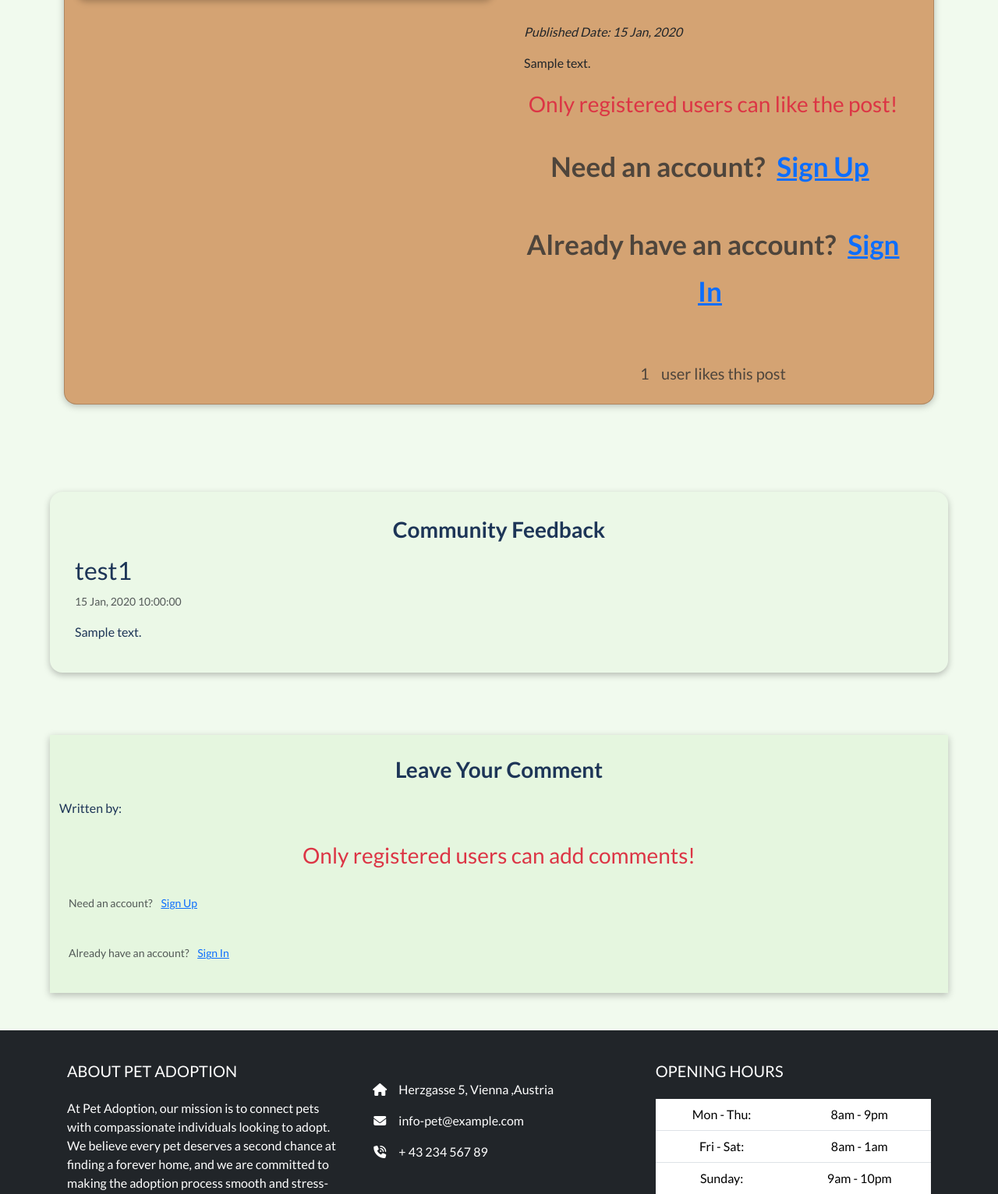
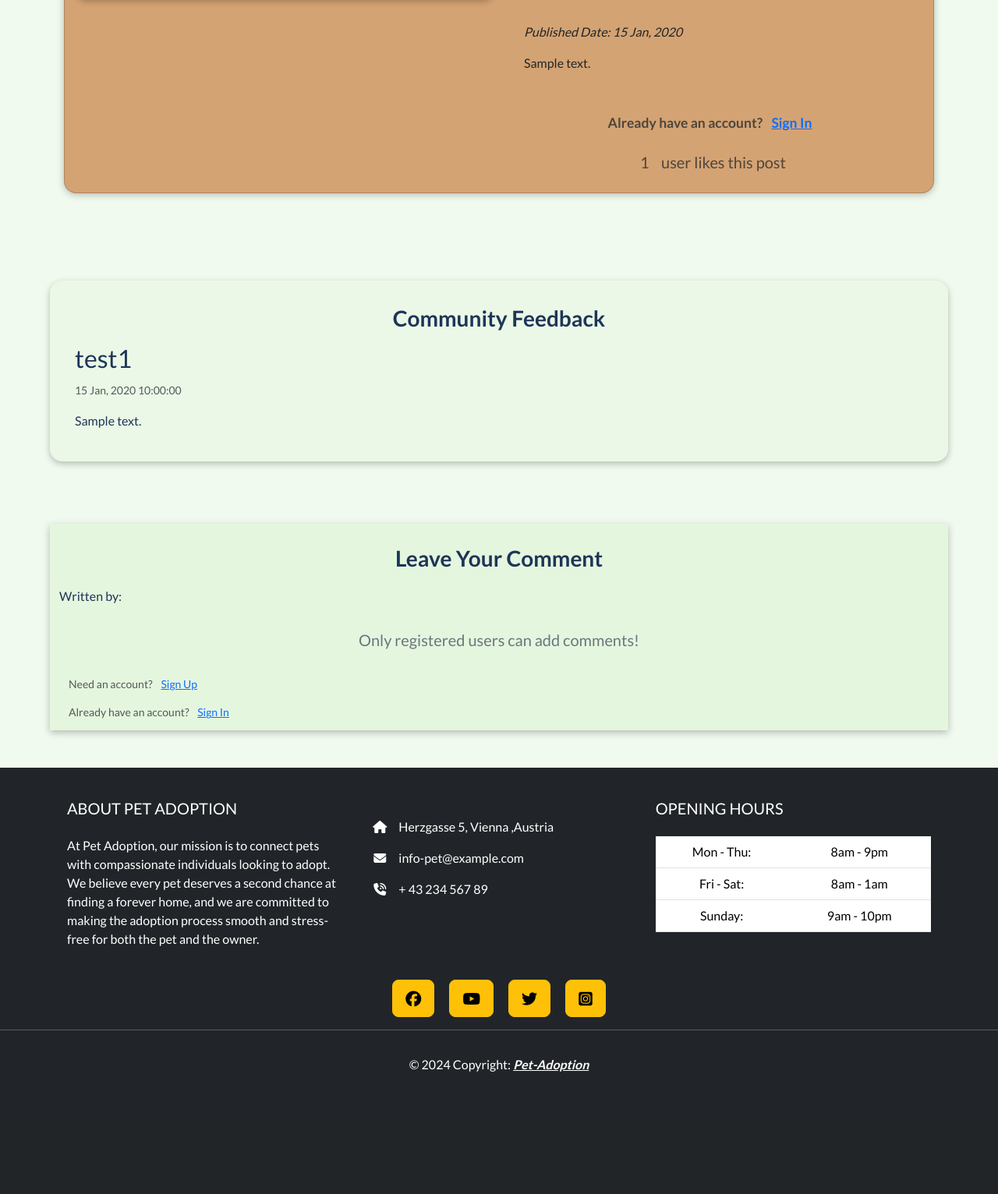
Before and after one commit to Mustafa-Vienna/PetAdoption, a Django app: a page that uses pets/templates/pets/post-detail.html in a window 1280 px wide. Shown: the part 300-1832 px from the top of the page at 78% size. After the commit the page ends 1675 px from the top, so only its background shows below. Run offline with Django 5.2, Linux system fonts and the light colour scheme; data comes from the database, SQL or seed files in the repository; tables that the repository leaves empty hold one stand-in row (values such as "Sample post"); some libraries are stand-ins or nearby versions.

Commit message:
Update registration and login flow to redirect users back to the originating blog page after successful registration or login

```diff
--- a/pets/templates/pets/includes/like-post.html
+++ b/pets/templates/pets/includes/like-post.html
@@ -10,7 +10,7 @@
                 value="{{ post.slug }}"
                 class="text-danger bg-transparent border-0 mt-5"
                 id="unlike-button">
-          <i class="fa-solid fa-heart-crack"></i>
+          <i class="fa-solid fa-heart"></i>
         </button>
       </form>
     {% else %}
@@ -20,22 +20,16 @@
         {% csrf_token %}
         <button type="submit"
                 value="{{ post.slug }}"
-                class="text-danger bg-transparent border-0 mt-5"
+                class="text-secondary bg-transparent border-0 mt-5"
                 id="like-button">
           <i class="fa-solid fa-heart"></i>
         </button>
       </form>
     {% endif %}
   {% else %}
-    <h3 class="text-center my-3 text-danger">Only registered users can like the post!</h3>
-    <div class="pt-3 px-4">
-      <small class="text-muted">Need an account?
-        <a href="{% url 'register' %}" class="ml-2 mx-2">Sign Up</a>
-      </small>
-    </div>
-    <div class="py-4 my-3 px-4">
+    <div class="pt-4 mt-3 px-4 fs-5">
       <small class="text-muted mb-3">Already have an account?
-        <a href="{% url 'login' %}" class="ml-2 mx-2">Sign In</a>
+        <a href="{% url 'login' %}?next={{ request.path }}" class="ml-2 mx-2">Sign In</a>
       </small>
     </div>
   {% endif %}
--- a/pets/templates/pets/post-detail.html
+++ b/pets/templates/pets/post-detail.html
@@ -108,15 +108,15 @@
         </div>
       </form>
     {% else %}
-      <h3 class="text-center my-3 text-danger">Only registered users can add comments!</h3>
+      <h3 class="text-center my-3 text-secondary fs-5">Only registered users can add comments!</h3>
       <div class="pt-3 px-4">
         <small class="text-muted">Need an account?
-          <a href="{% url 'register' %}" class="ml-2 mx-2">Sign Up</a>
+          <a href="{% url 'register' %}?next={{ request.path }}" class="ml-2 mx-2">Sign Up</a>
         </small>
       </div>
-      <div class="py-4 my-3 px-4">
+      <div class="py-2 my-1 px-4">
         <small class="text-muted mb-3">Already have an account?
-          <a href="{% url 'login' %}" class="ml-2 mx-2">Sign In</a>
+          <a href="{% url 'login' %}?next={{ request.path }}" class="ml-2 mx-2">Sign In</a>
         </small>
       </div>
     {% endif %}
```
Also changed, not shown: users/views.py (+11 -3 lines).
